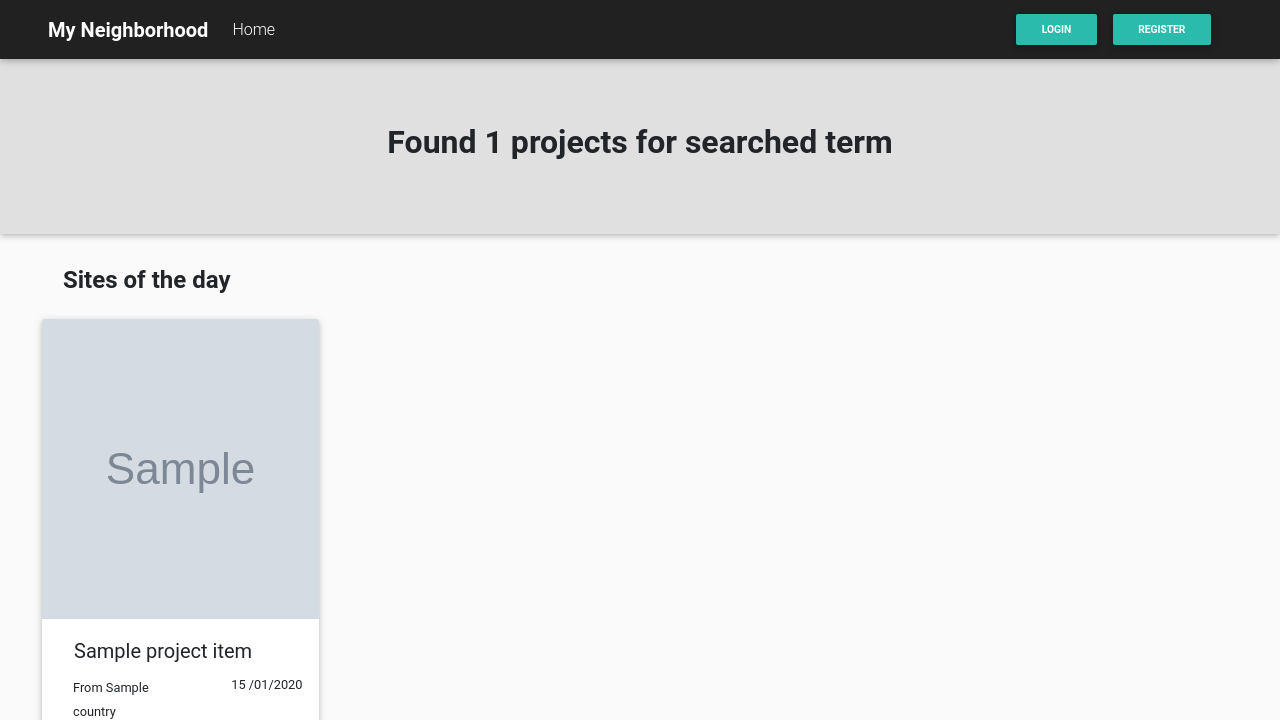
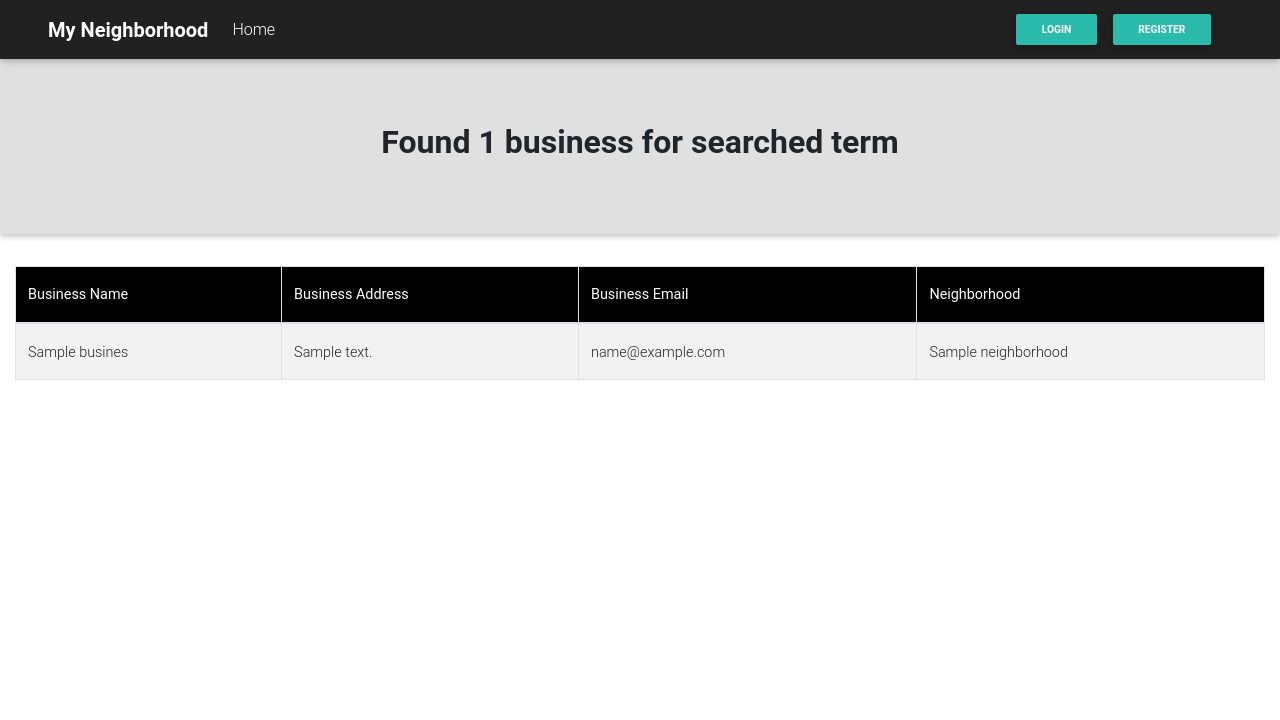
Before and after one commit to josylad/My-Neighborhood, a Django app: template neighborhood/templates/search.html in a window 1280 px wide. Shown: the top 720 px of the page. Run offline with Django 3.2, Linux system fonts and the light colour scheme; tables that the repository leaves empty hold one stand-in row (values such as "Sample post"); the template is opened without the code that fills it: values that come from a table or form of the project are taken from there, most other values are stand-ins (such as "Sample title", 1, 10 or a date in 2020); grey boxes marked "Sample" are stand-in pictures; some libraries are stand-ins or nearby versions.

Commit message:
Update template layout and styling

```diff
--- a/neighborhood/models.py
+++ b/neighborhood/models.py
@@ -79,7 +79,7 @@ class Profile(models.Model):
         self.delete()
 
     def __str__(self):
-        return self.user.username
+        return f"{self.user.username, self.bio, self.photo}"
 
     class Meta:
         verbose_name = 'Profile'
--- a/neighborhood/templates/layout.html
+++ b/neighborhood/templates/layout.html
@@ -30,7 +30,7 @@
 
 </head>
 
-<body class="grey lighten-5">
+<body>
     {% include "navbar.html" %}
 
 
--- a/neighborhood/templates/search.html
+++ b/neighborhood/templates/search.html
@@ -1,21 +1,18 @@
-{%extends 'layout.html'%}
-{% load bootstrap4 %}
+{% extends 'layout.html'%}
 
 {% block content %}
-
-<div class="">
-
+<div style="height: 60vh;">
   <div class="">
-    {% if projects %}
+    {% if businesses %}
     <div class="jumbotron jumbotron-fluid bg-light">
         <div class="">
-          <h2 class="display-6 text-center font-weight-bold">Found {{ projects|length }} projects for searched term {{message}}</h2>
+          <h2 class="display-6 text-center font-weight-bold">Found {{ businesses|length }} business for searched term {{message}}</h2>
         </div>
       </div>
     {% else %}
     <div class="jumbotron jumbotron-fluid bg-light">
         <div class="">
-          <h2 class="display-5 text-center font-weight-bold">Found 0 projects for the searched term {{message}}</h2>
+          <h2 class="display-5 text-center font-weight-bold">Found 0 business for the searched term {{message}}</h2>
         </div>
       </div>
     {% endif %}
@@ -23,58 +20,52 @@
   </div>
 
   <div class="container-fluid">
-      <div class="mb-2 pb-2 pl-4 pr-2 ml-4 mr-1">
-          <h4 class="display-6 font-weight-bold"> Sites of the day </h4>
-      </div>
+      {% if businesses %}
+          <!-- start of table  -->
+          <div class="table-responsive">
+              <table id="dtBasicExample" class="table table-striped table-bordered" cellspacing="0" width="100%">
+                  <thead class="black white-text">
+                    <tr class="font-weight-bold">
+                      <th class="th-sm">Business Name
+                      </th>
+                      <th class="th-sm">Business Address
+                      </th>
+                      <th class="th-sm">Business Email
+                      </th>
+                      <th class="th-sm">Neighborhood
+                      </th>
 
-        <div class="row pl-2 pr-2 ml-1 mr-1">
-            {% for project_item in projects %}
-                <div class="col-lg-3">
-                    <div class="card-deck">
+                    </tr>
+                  </thead>
+                  <tbody>
+                      {% for biz in businesses %}
+                    <tr>
+                      <td>{{biz.name}}</td>
+                      <td>{{biz.address}}</td>
+                      <td>{{biz.email}}</td>
+                      <td>{{biz.neighborhood.name}}</td>
 
-                        <div class="card">
-                          <!-- Card image -->
-                        <div class="view overlay zoom">
-                            {% if project_item.project_image %}
-                            <a href="/project/{{project_item.id}}">
-                            <img class="card-img-top" src="{{project_item.project_image.url}}" alt="{{ project_item.project_name }}" height="300px">
-                            </a>
-                            {% else %}
-                            <a href="/project/{{project_item.id}}">
-                            <img  class="card-img-top" src="https://source.unsplash.com/1600x900/?fun,vacation" alt="{{ project_item.project_name }}">
-                            </a>
-                            {% endif %}
-
-                            <a href="/project/{{project_item.id}}">
-                              <div class="mask rgba-black-light">
-                                  <!-- <div class="d-flex justify-content-end">
-                                   <a href="{{project_item.link}}" target="_blank" title="Visit site"> <button type="button" class="btn btn-light px-3"><i class="fas fa-directions" aria-hidden="true"></i></button>
-                                  </a></div> -->
-                                <!-- <img class="ico-svg" src="/media/images/redo-arrow (2).png" alt=""> -->
-                              </div>
-                            </a>
-                          </div>
-
-                          <div class="card-body pr-2 pl-2 pr-2 mr-2">
-                            <h5 class="card-title ml-4">{{ project_item.project_title }}</h5>
-                            <div class="row ml-2">
-                              <div class="col-lg-6 dark-text"> <small> <span class="mr-1"> From {{project_item.country.name}}</span> <img src="{{project_item.country.flag}}" alt=" {{project_item.country.name}} flag">  </small> </div>
-                              <div class="col-lg-6 dark-text d-flex justify-content-end"> <small> {{project_item.pub_date|date:"d /m/Y"}} </small> </div>
-                            </div>
-                          </div>
-                          <div class="card-footer">
-                            <small class="text-muted ml-2"><img src="{{ project_item.Author.profile.photo.url }}" alt="" class="rounded-circle img-fluid mr-1" style="width: 30px;">
-                            BY {{project_item.Author.first_name|upper}} </small>
-                          </div>
-                        </div>
+                    </tr>
+              {% endfor %}
 
 
-                      </div>
-                    <!-- end of card deck  -->
-
-                </div>
-          {% endfor %}
-        </div>
+                  </tbody>
+                  <!-- <tfoot>
+                    <tr>
+                    <th class="th-sm">Name
+                      </th>
+                      <th class="th-sm">Address
+                      </th>
+                      <th class="th-sm">Email
+                      </th>
+                      <th class="th-sm">Neighborhood
+                      </th>
+                    </tr>
+                  </tfoot> -->
+                </table>
+            </div>
+              <!-- end of table  -->
+      {% endif %}
     </div>
-
+  </div>
 {% endblock %}
```
Also changed, not shown: neighborhood/templates/registration/layout.html (+8 -3 lines), neighborhood/templates/registration/profile.html (+0 -9 lines).
